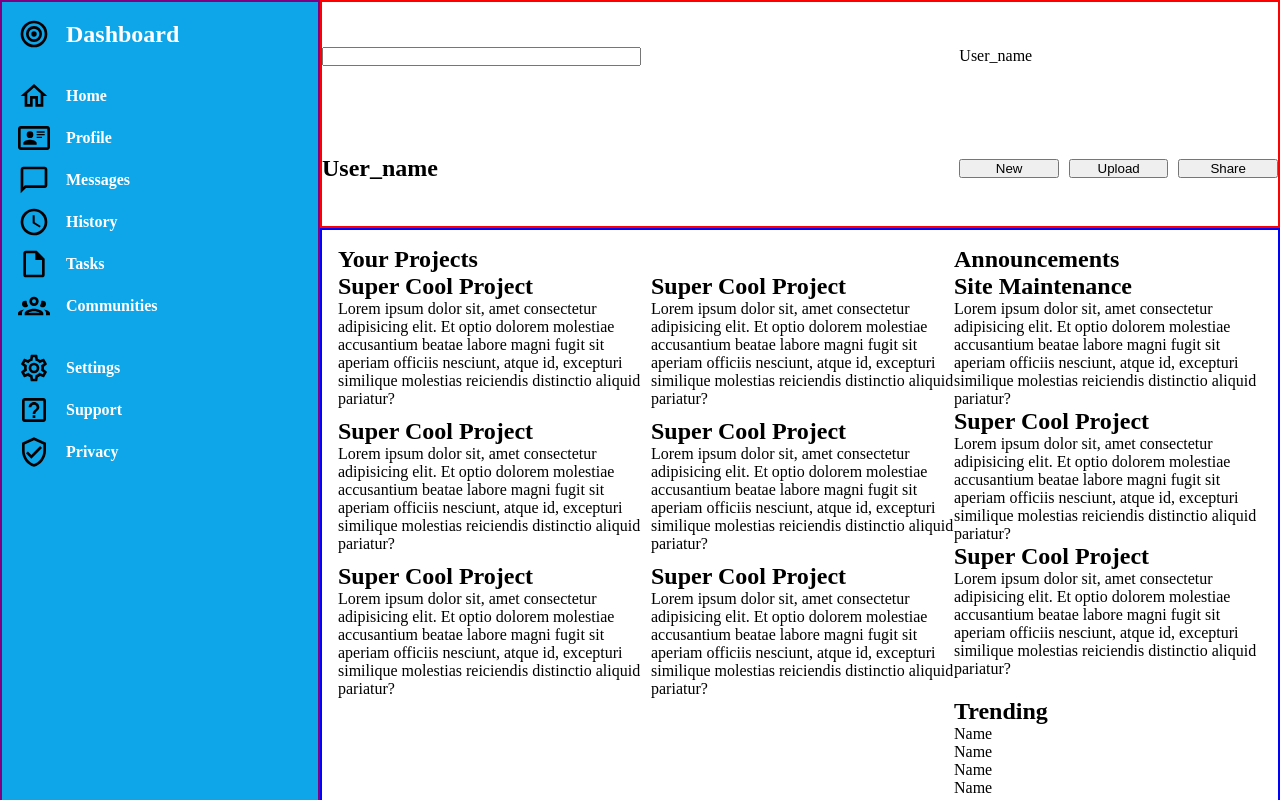
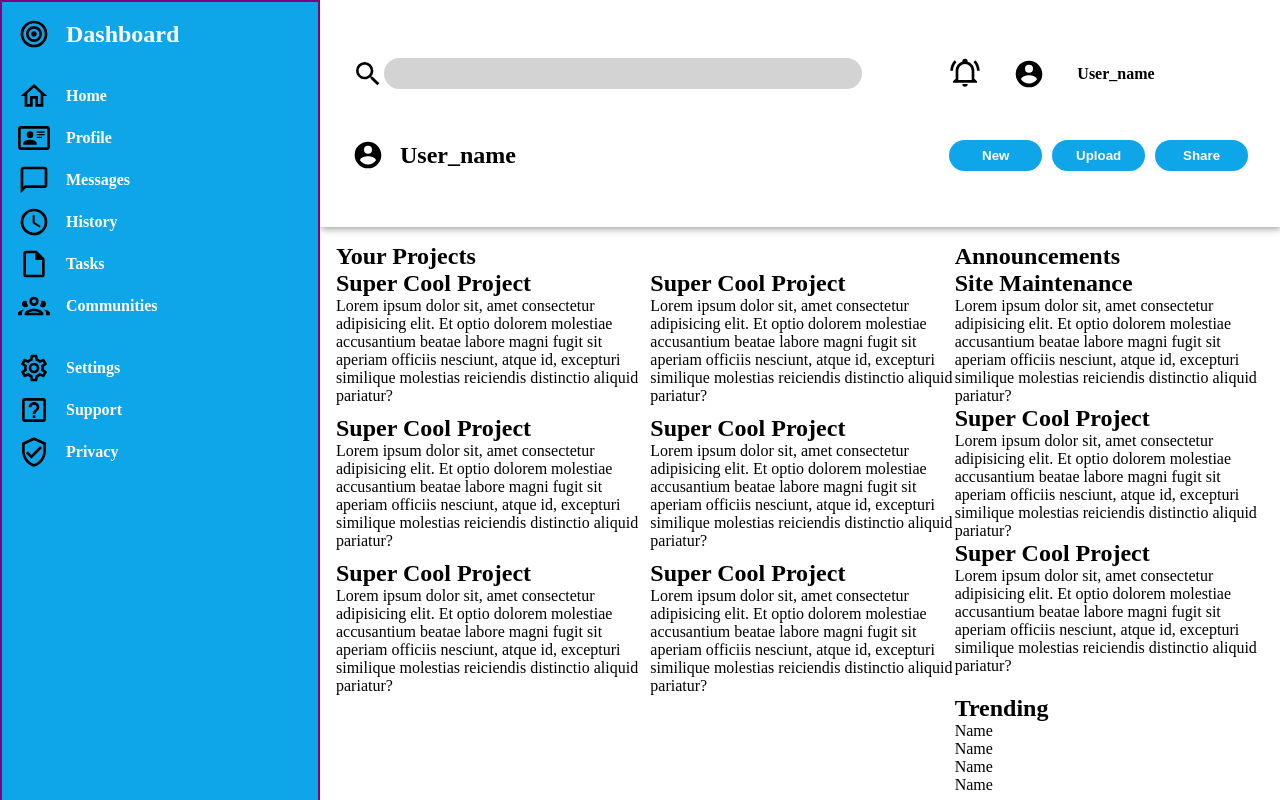
Before and after one commit to felipe-amorim21/Admin-Dashboard, a plain HTML site: page index.html in a window 1280 px wide. Shown: the top 800 px of the page. Drawn offline with Linux system fonts and the light colour scheme.

Commit message:
Finished header

```diff
--- a/index.html
+++ b/index.html
@@ -9,9 +9,22 @@
 </head>
 <body>
     <div class="header">
-        <input type="search" name="" id="">
-        <p>User_name</p>
-        <h2>User_name</h2>
+        <div class="search">
+            <img src="./Assets/magnify.svg" alt="Search icon">
+            <input type="search" name="" id="">
+        </div>
+        <div class="user-status">
+            <button><img src="./Assets/bell-ring-outline.svg" alt="Notifications icon"></button>
+            <p>
+                <img src="./Assets/account-circle.svg" alt="User icon">
+                User_name
+            </p>
+        </div>
+
+        <h2>
+            <img src="./Assets/account-circle.svg" alt="User icon">
+            User_name
+        </h2>
         <div class="wrapper">
             <button>New</button>
             <button>Upload</button>
--- a/style.css
+++ b/style.css
@@ -20,21 +20,80 @@ body {
 }
 
 .header {
+    padding: 2rem;
     display: grid;
-    grid-template-columns: repeat(3, 1fr);
+    grid-template-columns: 2fr 1fr;
     align-items: center;
     justify-content: center;
-    border: 2px solid red;
     grid-column: 2 / -1;
+    box-shadow: 1px 1px 8px #888888;
 }
 
-.header p, .wrapper{
-    grid-column: 3;
+.header .search {
+    display: flex;
+    align-items: center;
+}
+
+.header .search input {
+    border: none;
+    width: 80%;
+    padding: 0.5rem;
+    border-radius: 4rem;
+    background-color: lightgray;
+}
+
+
+.header .user-status button {
+    background: none;
+	color: inherit;
+    width: 2rem;
+	border: none;
+	padding: 0;
+	font: inherit;
+	cursor: pointer;
+	outline: inherit;
+    grid-row: 1;
+    grid-column: 2;
+}
+
+.header .user-status {
+    display: flex;
+    align-items: center;
+    gap: 2rem;
+    grid-row: 1;
+    grid-column: 2;
+}
+
+.header .user-status p {
+    display: flex;
+    align-items: center;
+    font-weight: bold;
+    gap: 2rem;
+}
+
+.header h2 {
+    grid-row: 2;
+    display: flex;
+    align-items: center;
+    gap: 1rem;
+}
+
+.header .wrapper{
+    grid-column: 2;
+    grid-row: 2;
     display: grid;
     grid-template-columns: repeat(3, 1fr);
     gap: 10px;
 }
 
+.header .wrapper button {
+    font-weight: bold;
+    color: white;
+    background-color: #0ea5e9;
+    border: none;
+    border-radius: 4rem;
+    padding: 0.5rem;
+}
 
 .sidebar {
     border: 2px solid purple;
@@ -71,7 +130,6 @@ body {
 }
 
 .main-content {
-    border: 2px solid blue;
     grid-column: 2 / -1;
     grid-row: 2 / -1;
     display: grid;
```
Also changed, not shown: Assets/account-circle.svg (added), Assets/bell-ring-outline.svg (added), Assets/magnify.svg (added).
